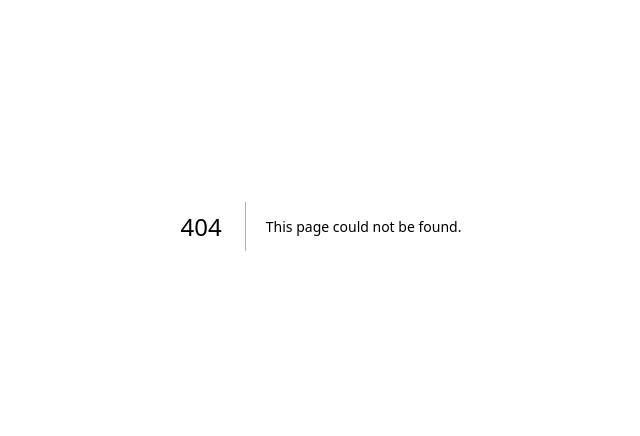
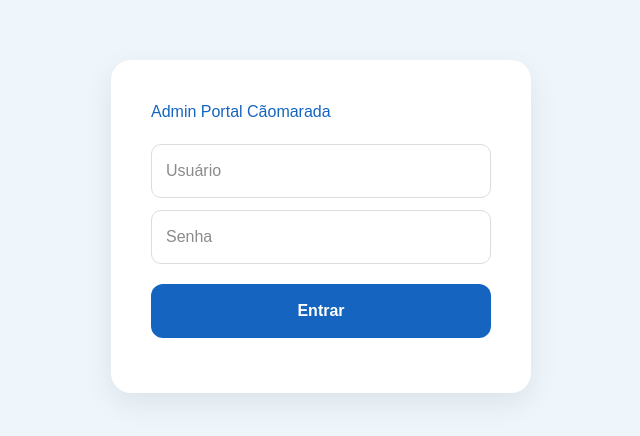
Before and after one commit to oluaphr/portal-caomarad, a Next.js app: page /admin/login in a window 1280 px wide. Before the commit this address had no page. Shown: the part 174-610 px from the top of the page, without its empty margins (319-959 px from the left). Built offline with nearby package versions, Linux system fonts and the light colour scheme.

Commit message:
fix admin login

```diff
--- /dev/null
+++ b/app/admin/login/page.js
@@ -0,0 +1,93 @@
+"use client";
+
+import { useState } from "react";
+import { useRouter } from "next/navigation";
+
+export default function LoginAdmin() {
+  const [usuario, setUsuario] = useState("");
+  const [senha, setSenha] = useState("");
+  const [erro, setErro] = useState("");
+  const router = useRouter();
+
+  const entrar = (e) => {
+    e.preventDefault();
+
+    if (usuario === "admin" && senha === "rada3033") {
+      localStorage.setItem("adminLogado", "true");
+      router.push("/admin");
+    } else {
+      setErro("Usuário ou senha inválidos.");
+    }
+  };
+
+  return (
+    <main
+      style={{
+        minHeight: "100vh",
+        display: "flex",
+        alignItems: "center",
+        justifyContent: "center",
+        background: "#eef5fb",
+        fontFamily: "Arial"
+      }}
+    >
+      <form
+        onSubmit={entrar}
+        style={{
+          background: "#fff",
+          padding: "40px",
+          borderRadius: "20px",
+          boxShadow: "0 10px 30px rgba(0,0,0,0.08)",
+          width: "420px"
+        }}
+      >
+        <h1 style={{ color: "#1565c0" }}>Admin Portal Cãomarada</h1>
+
+        <input
+          placeholder="Usuário"
+          value={usuario}
+          onChange={(e) => setUsuario(e.target.value)}
+          style={{
+            width: "100%",
+            padding: "14px",
+            marginTop: "20px",
+            borderRadius: "10px",
+            border: "1px solid #ddd"
+          }}
+        />
+
+        <input
+          type="password"
+          placeholder="Senha"
+          value={senha}
+          onChange={(e) => setSenha(e.target.value)}
+          style={{
+            width: "100%",
+            padding: "14px",
+            marginTop: "12px",
+            borderRadius: "10px",
+            border: "1px solid #ddd"
+          }}
+        />
+
+        <button
+          type="submit"
+          style={{
+            width: "100%",
+            marginTop: "20px",
+            padding: "15px",
+            background: "#1565c0",
+            color: "#fff",
+            border: "none",
+            borderRadius: "12px",
+            fontWeight: "bold"
+          }}
+        >
+          Entrar
+        </button>
+
+        <p style={{ color: "red", marginTop: "15px" }}>{erro}</p>
+      </form>
+    </main>
+  );
+}
--- a/app/admin/page.js
+++ b/app/admin/page.js
@@ -2,6 +2,7 @@
 
 import { useEffect, useState } from "react";
 import { createClient } from "@supabase/supabase-js";
+import { useRouter } from "next/navigation";
 
 const supabase = createClient(
   process.env.NEXT_PUBLIC_SUPABASE_URL,
@@ -9,6 +10,7 @@
 );
 
 export default function AdminPage() {
+  const router = useRouter();
   const [agendamentos, setAgendamentos] = useState([]);
   const [busca, setBusca] = useState("");
   const [especialidadeFiltro, setEspecialidadeFiltro] = useState("");
@@ -31,6 +33,13 @@
   };
 
   useEffect(() => {
+  const logado = localStorage.getItem("adminLogado");
+
+  if (!logado) {
+    router.push("/admin/login");
+    return;
+  }
+
   carregarAgendamentos();
 }, [especialidadeFiltro]);
 
@@ -59,7 +68,6 @@
     borderRadius: "16px",
     boxShadow: "0 8px 20px rgba(0,0,0,0.08)"
   };
-
   return (
     <main
       style={{
@@ -71,8 +79,35 @@
     >
       <div style={{ maxWidth: "1500px", margin: "0 auto" }}>
   <div style={card}>
+  <div
+    style={{
+      display: "flex",
+      justifyContent: "space-between",
+      alignItems: "center"
+    }}
+  >
+    <div>
       <h1 style={{ color: "#1565c0" }}>Painel Administrativo</h1>
       <p>Portal Cãomarada</p>
+    </div>
+
+    <button
+      onClick={() => {
+        localStorage.removeItem("adminLogado");
+        router.push("/admin/login");
+      }}
+      style={{
+        padding: "10px 16px",
+        background: "#d32f2f",
+        color: "#fff",
+        border: "none",
+        borderRadius: "10px",
+        cursor: "pointer"
+      }}
+    >
+      Sair
+    </button>
+  </div>
 </div>
 
         <div
```
Lines whose indentation alone changed are shown as unchanged.
